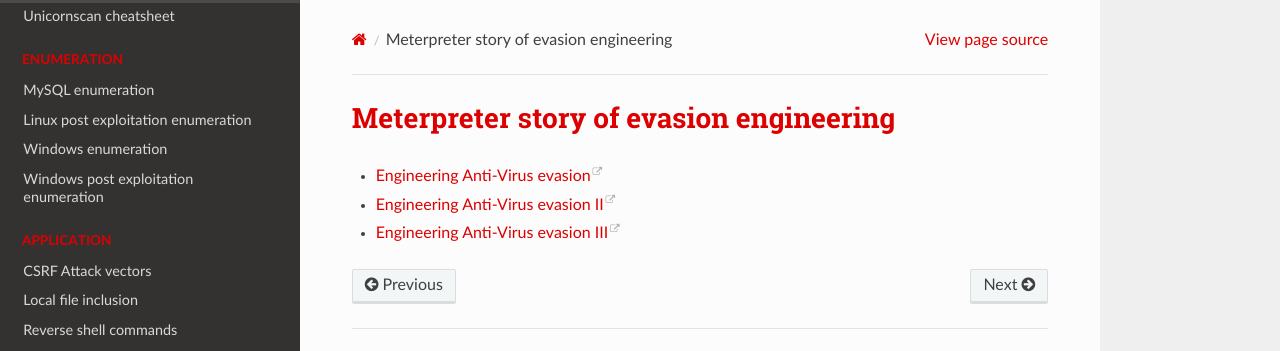
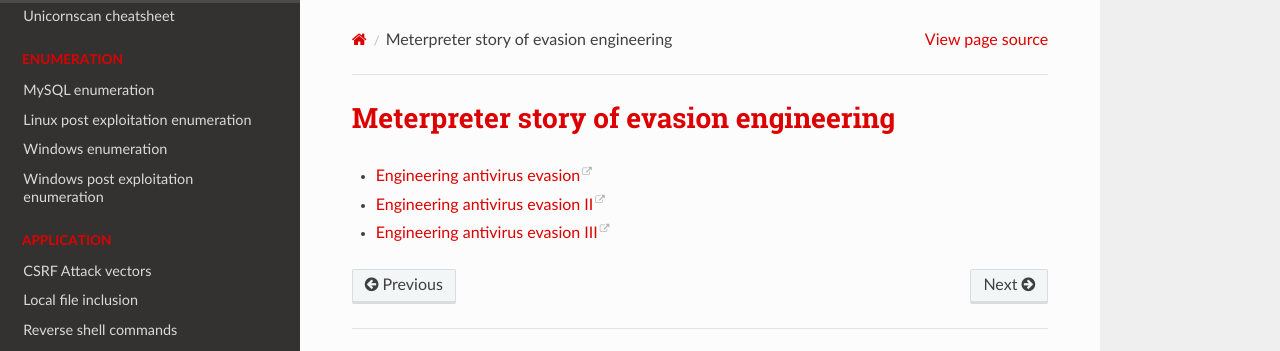
Before and after one commit to tymyrddin/cheatsheets, a Sphinx documentation site: the page built from source/docs/payloads/meterpreter-av-evasion.md, in a window 1280 px wide. Shown: the top 351 px of the page. Built offline with Sphinx 7.4.7 and the Read the Docs theme 2.0.0, drawn with Linux system fonts in a browser that asks for light colours.

Commit message:
payloads AV evasion

```diff
--- a/source/docs/payloads/meterpreter-av-evasion.md
+++ b/source/docs/payloads/meterpreter-av-evasion.md
@@ -1,5 +1,5 @@
 # Meterpreter story of evasion engineering
 
-* [Engineering Anti-Virus evasion](https://blog.scrt.ch/2020/06/19/engineering-Anti-Virus-evasion/)
-* [Engineering Anti-Virus evasion II](https://blog.scrt.ch/2020/07/15/engineering-Anti-Virus-evasion-part-ii/)
-* [Engineering Anti-Virus evasion III](https://blog.scrt.ch/2022/04/19/3432/)
+* [Engineering antivirus evasion](https://blog.scrt.ch/2020/06/19/engineering-antivirus-evasion/)
+* [Engineering antivirus evasion II](https://blog.scrt.ch/2020/07/15/engineering-antivirus-evasion-part-ii/)
+* [Engineering antivirus evasion III](https://blog.scrt.ch/2022/04/19/3432/)
```
